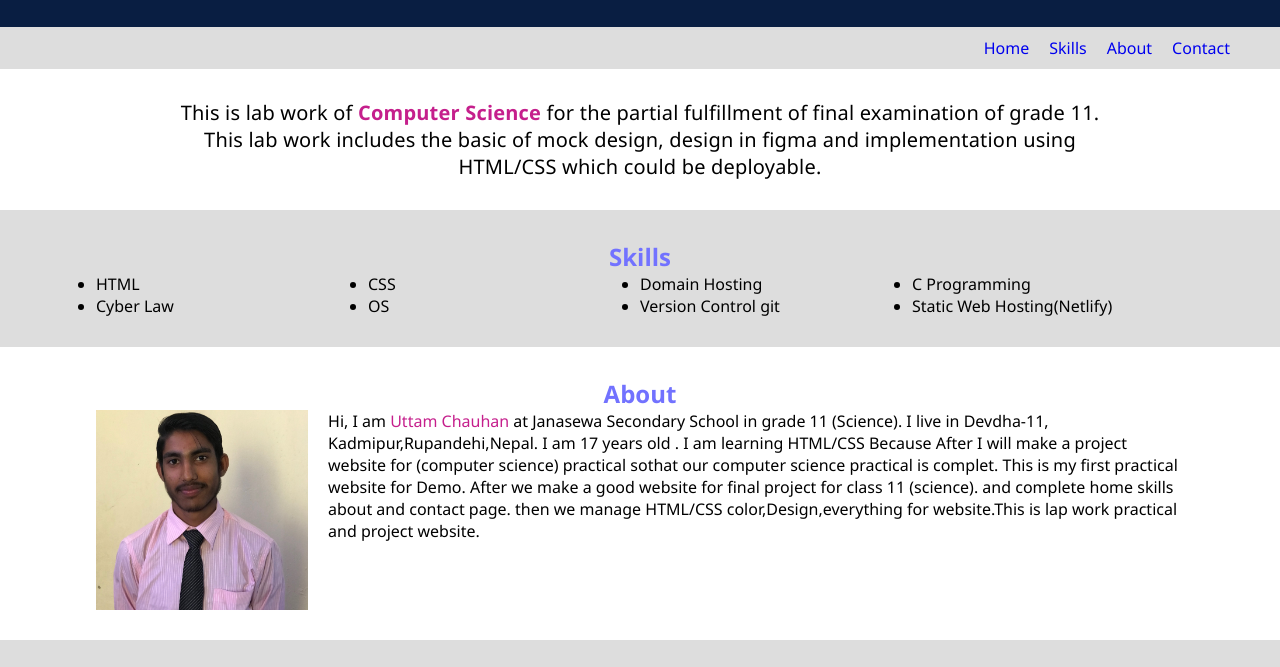
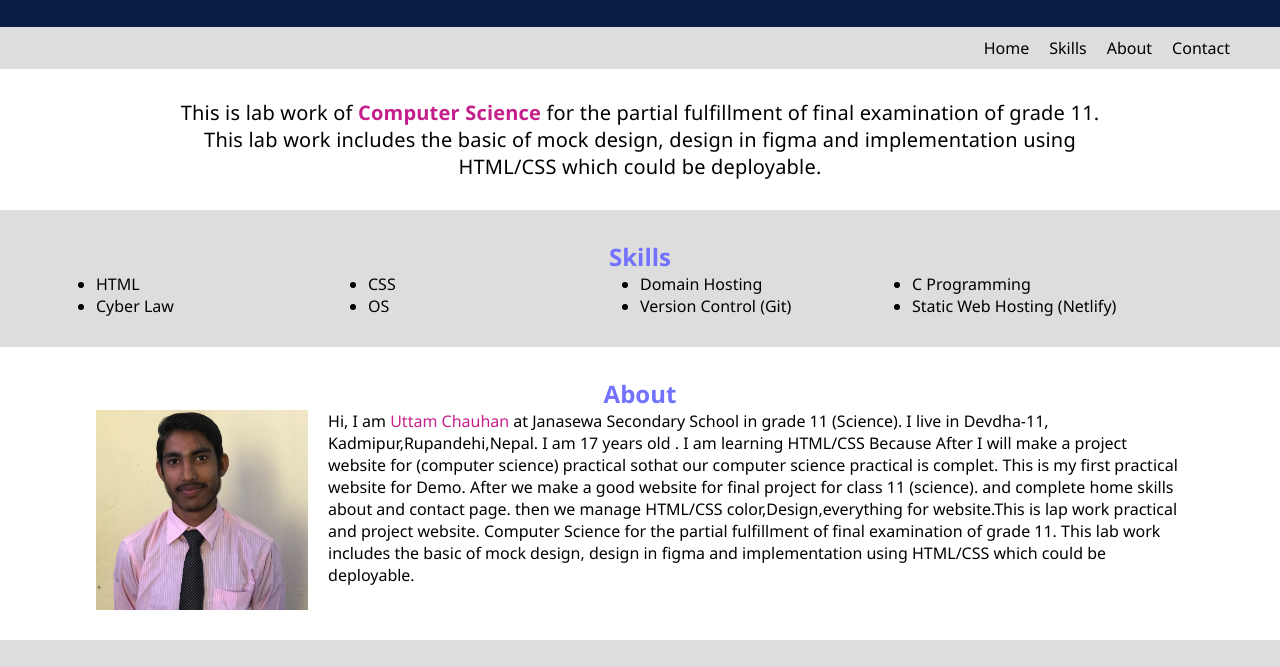
Before and after one commit to Uttamchauhan123/myfirstporjectinjansewa, a plain HTML site: page index.html in a window 1280 px wide. Shown: the part 88-755 px from the top of the page. Drawn offline with Linux system fonts and the light colour scheme.

Commit message:
home updated

```diff
--- a/css/styles.css
+++ b/css/styles.css
@@ -48,7 +48,7 @@ section{
 
 }
 #navbar .nav-list li a {
-    color: none;
+    color: #000000;
     text-decoration: none;
 
 }
--- a/index.html
+++ b/index.html
@@ -43,8 +43,8 @@
             <ul>
                 <li>Cyber Law</li>
                 <li>OS</li>
-                <li>Version Control git</li>
-                <li>Static Web Hosting(Netlify)</li>
+                <li>Version Control (Git)</li>
+                <li>Static Web Hosting (Netlify)</li>
             </ul>
         </div>
   </section>
@@ -69,6 +69,7 @@
             then we manage HTML/CSS color,Design,everything
             for website.This is lap work practical and project
             website.
+            Computer Science for the partial fulfillment of final examination of grade 11. This lab work includes the basic of mock design, design in figma and implementation using HTML/CSS which could be deployable.
 
         </div>
     </section>
```
